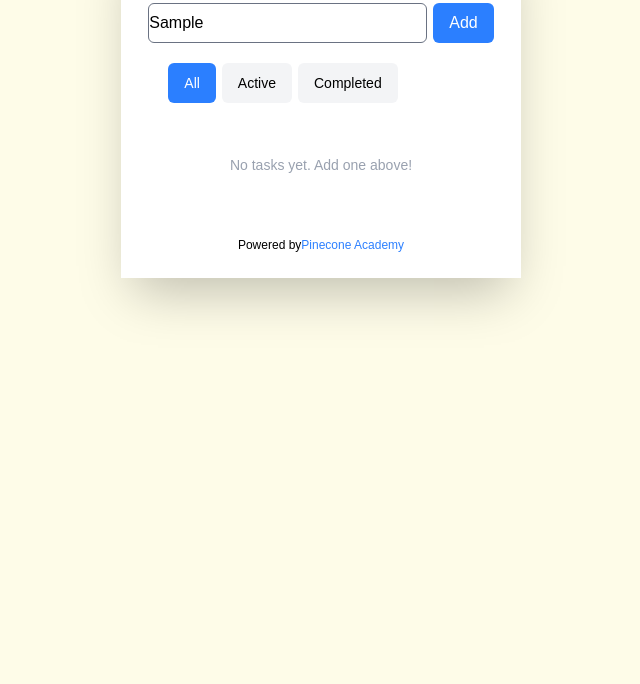
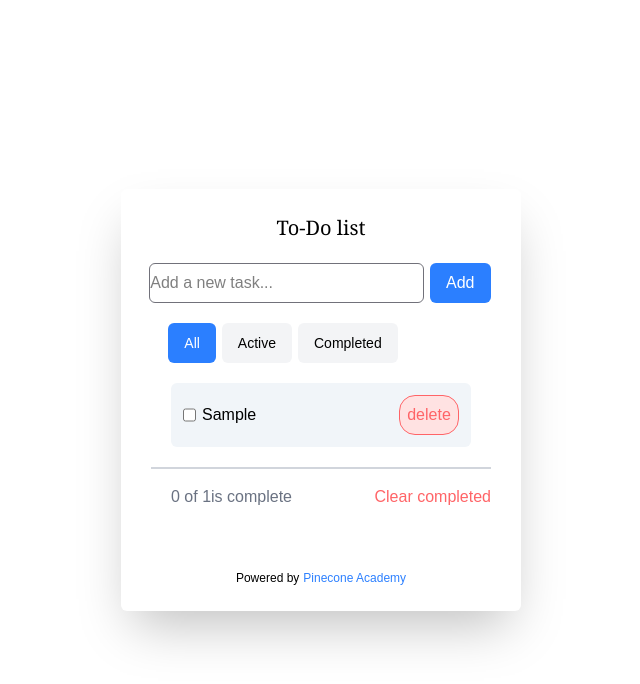
Before and after one commit to bbek3201/todoapp, a Next.js app: page / in a window 1280 px wide. Both pictures are taken after typing "Sample" into the empty fields and a click on the button "Add". Shown: the top 684 px of the page, without its empty margins (319-959 px from the left). Built offline with nearby package versions, Linux system fonts and the light colour scheme.

Commit message:
this task complete

```diff
--- a/src/app/page.js
+++ b/src/app/page.js
@@ -1,27 +1,133 @@
+"use client";
 import { Buttons } from "@/components/Buttons";
+import { Input } from "@/components/Input";
+import { useState } from "react";
+export default function Home() {
+  const [tasks, setTasks] = useState([]);
+  const [inputValue, setInputValue] = useState("");
+  const [status, setStatus] = useState("All");
+  const handleClick = () => {
+    const newTask = {
+      taskName: inputValue,
+      isCompleted: false,
+      id: Date.now(),
+    };
+    setTasks([newTask, ...tasks]);
+    setInputValue("");
+  };
+  const handleDelete = (index) => {
+    if (window.confirm("are you sure?")) {
+      const newTasks = tasks.filter((_, i) => i !== index);
+      setTasks(newTasks);
+    }
+  };
+  const emptyClick = () => {
+    if (!inputValue.trim() === "") {
+      return;
+    }
+    handleClick("");
+  };
+  const toggleComplete = (id) => {
+    const updatedTasks = tasks.map((task) => {
+      if (task.id === id) {
+        return { ...task, isCompleted: !task.isCompleted };
+      } else {
+        return task;
+      }
+    });
+    setTasks(updatedTasks);
+  };
+  const filteredTasks = tasks.filter((task) => {
+    if (status === "Active") return !task.isCompleted;
+    if (status === "Completed") return task.isCompleted;
+    return true;
+  });
+  const deleteCompleteTasks = () => {
+    if (window.confirm("are you sure?")) {
+      const activeTasks = tasks.filter((task) => !task.isCompleted);
+      setTasks(activeTasks);
+    }
+  };
 
-export default function Home() {
   return (
-    <div className="w-full h-screen flex pb-[594px] flex-col items-center gap-[60] bg-yellow-50 justify-center">
-      <div className="text-black w-[400px] h-[350px] flex flex-col bg-white  items-center shadow-2xl gap-5 justify-center ">
+    <div className="w-full h-screen flex  flex-col items-center gap-[60] bg-white justify-center">
+      <div className="text-black w-[400px] h-fit flex flex-col bg-white  items-center shadow-2xl gap-5 justify-center hover:scale-102 rounded-md">
         <h1 className="text-[20px] font-serif pt-6 ">To-Do list</h1>
         <div className="flex gap-1.5">
-          <input
-            className="border border-gray-500 pr-[70px] rounded-[6px]
+          <Input
+            inputValue={inputValue}
+            setInputValue={setInputValue}
+            className="border border-gray-200 pr-[70px] rounded-[6px]
             "
             placeholder="Add a new task..."
           />
-          <button className="h-10 bg-blue-500 p-4 text-white justify-center flex items-center rounded-[6px]">
+          <button
+            onClick={emptyClick}
+            className="h-10 bg-blue-500 p-4 text-white justify-center flex items-center rounded-[6px] hover:bg-blue-400 hover:scale-110"
+          >
             Add
           </button>
         </div>
-        <Buttons />
-        <div className="text-gray-400 text-[14px] pt-8">
-          <p>No tasks yet. Add one above!</p>
+        <Buttons status={status} setStatus={setStatus} />
+        <div className=" w-[300px]  flex flex-col gap-2.5">
+          {filteredTasks.map((task, index) => {
+            return (
+              <div
+                key={task.id || index}
+                className="flex justify-between
+               items-center bg-slate-100 p-3 rounded-md hover:scale-102"
+              >
+                <div
+                  className="flex
+                 gap-1.5 hover:scale-110"
+                >
+                  <input
+                    type="checkbox"
+                    checked={task.isCompleted}
+                    onChange={() => {
+                      toggleComplete(task.id);
+                    }}
+                  />
+
+                  <p>{task.taskName}</p>
+                </div>
+                <button
+                  onClick={() => handleDelete(index)}
+                  className="text-red-400 w-15 h-10 bg-red-100 border rounded-2xl hover:scale-110"
+                >
+                  delete
+                </button>
+              </div>
+            );
+          })}
         </div>
-        <div className="flex pt-10 pb-6 text-[12px]">
+        {tasks.length === 0 && (
+          <div className="text-gray-500 flex">
+            <p>No task yet.Add one above.</p>
+          </div>
+        )}
+
+        <div className="flex justify-between gap-19 border-t-2 border-gray-300 w-[340px] pt-[16px]">
+          <p className="pl-5 text-gray-500">
+            {tasks.filter((t) => t.isCompleted).length} of {tasks.length}
+            is complete
+          </p>
+
+          {tasks.length > 0 && (
+            <button
+              onClick={deleteCompleteTasks}
+              className="text-red-400 hover:scale-105"
+            >
+              Clear completed
+            </button>
+          )}
+        </div>
+
+        <div className="flex pt-10 pb-6 text-[12px] gap-1">
           <p>Powered by</p>
-          <a className="text-blue-500">Pinecone Academy</a>
+          <a href="https://pinecone.mn/" className="text-blue-500">
+            Pinecone Academy
+          </a>
         </div>
       </div>
     </div>
--- a/src/components/Buttons.jsx
+++ b/src/components/Buttons.jsx
@@ -1,17 +1,21 @@
-import React from "react";
-export const Buttons = () => {
+"use client";
+import React, { useState } from "react";
+export const Buttons = ({ status, setStatus }) => {
+  const filters = ["All", "Active", "Completed"];
+
   return (
     <div className="flex gap-1.5 pr-19">
-      {["All", "Active", "Completed"].map((filter) => (
+      {filters.map((f) => (
         <button
-          key={filter}
-          className={`h-10 px-4 rounded-md text-sm ${
-            filter === "All"
-              ? "bg-blue-500 text-white"
-              : "bg-gray-100 text-black"
+          key={f}
+          onClick={() => setStatus(f)}
+          className={`h-10 px-4 rounded-md text-sm  ${
+            status === f
+              ? "bg-blue-500 text-white hover:bg-blue-400 hover:scale-110"
+              : "bg-gray-100 text-black hover:bg-gray-50 hover:scale-110"
           }`}
         >
-          {filter}
+          {f}
         </button>
       ))}
     </div>
--- a/src/components/Input.jsx
+++ b/src/components/Input.jsx
@@ -1,5 +1,18 @@
+"use client";
 import React from "react";
 
-export const Input = () => {
-  return <div>input</div>;
+export const Input = ({ setInputValue, inputValue }) => {
+  const handleChange = (event) => {
+    setInputValue(event.target.value);
+  };
+
+  return (
+    <input
+      placeholder="Add a new task..."
+      value={inputValue}
+      onChange={handleChange}
+      type="text"
+      className="border border-[#71717A] w-8/10 h-10 pr-17  rounded-md"
+    />
+  );
 };
--- /dev/null
+++ b/src/components/Taskcomp.jsx
@@ -0,0 +1,5 @@
+import React from "react";
+
+export const Taskcomp = () => {
+  return <div></div>;
+};
```
